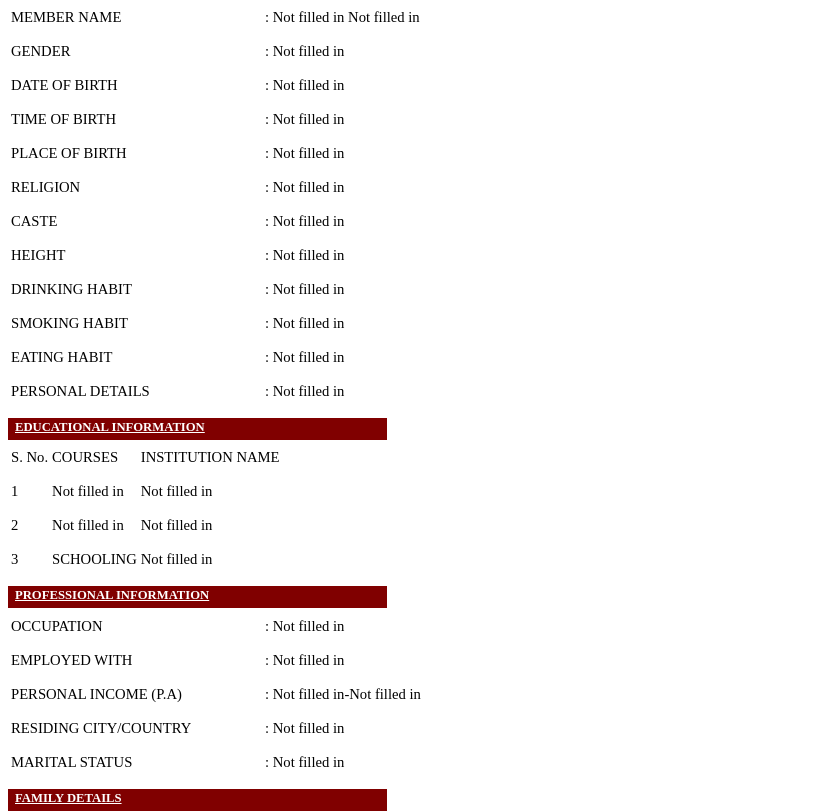
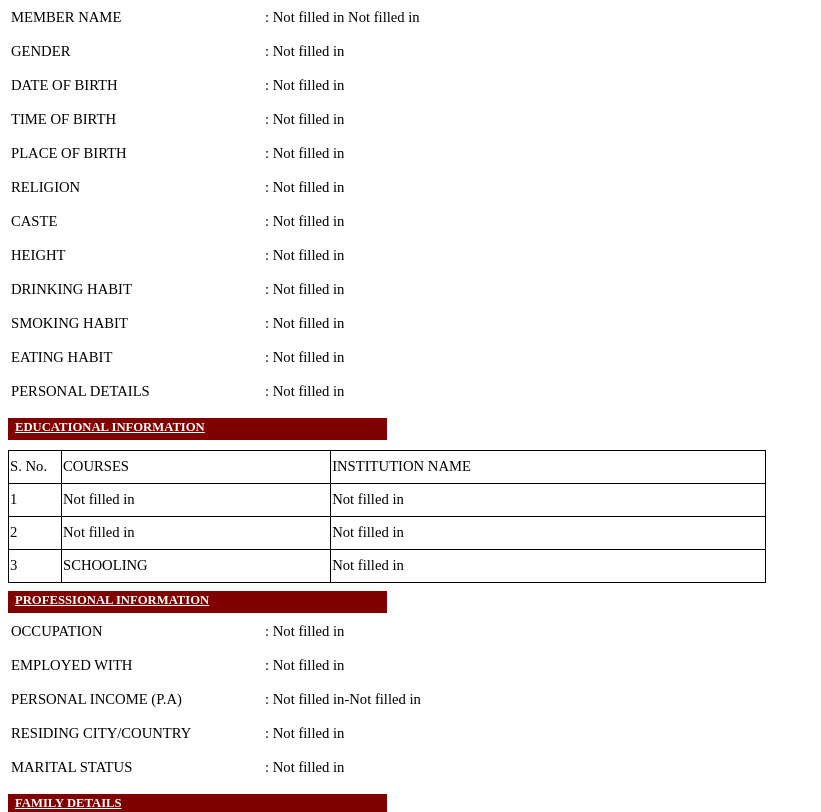
Before and after one commit to manojshah2/login_page, a PHP site: page /ws/profile/exportpdfsample.php in a window 1280 px wide. Shown: the part 31-843 px from the top of the page, without its empty margins (0-821 px from the left). Run offline with PHP 8.4, Linux system fonts and the light colour scheme; data that the repository does not hold is empty.

Commit message:
table designing done

```diff
--- a/profile/exportpdfsample.php
+++ b/profile/exportpdfsample.php
@@ -30,6 +30,16 @@ include_once($root."field_mapping.php");
     }
     td{
         height:30px;
+    }
+    .education_border{
+        border-top:1px solid black;
+        border-right:1px solid black;
+
+    }
+
+    .education_border td{
+        border-left:1px solid black;
+        border-bottom:1px solid black;
     }
 
     </style>
@@ -109,9 +119,9 @@ include_once($root."field_mapping.php");
         <h1 class="boldheading">EDUCATIONAL INFORMATION</h1>
     </div>
 
-    <table>
+    <table style="width:60%;margin-top:10px;" cellpadding=1px cellspacing=0 class="education_border">
         <tr>
-            <td>S. No.</td>
+            <td style='width:7%;'>S. No.</td>
             <td>COURSES</td>
             <td>INSTITUTION NAME</td>
         </tr>
```
